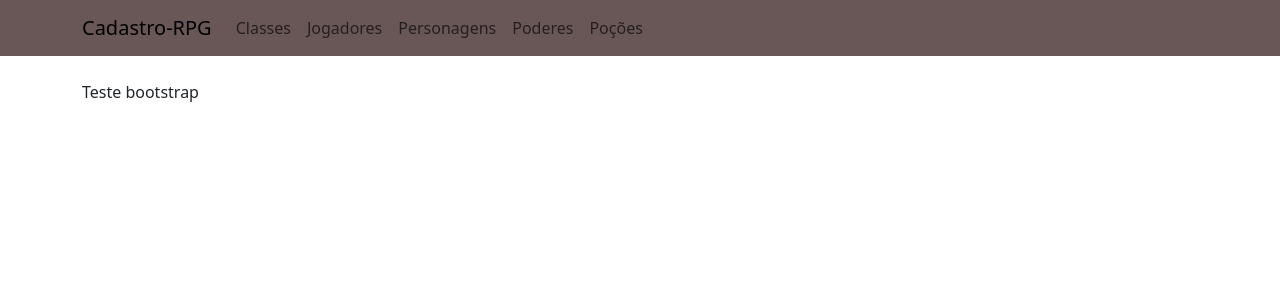
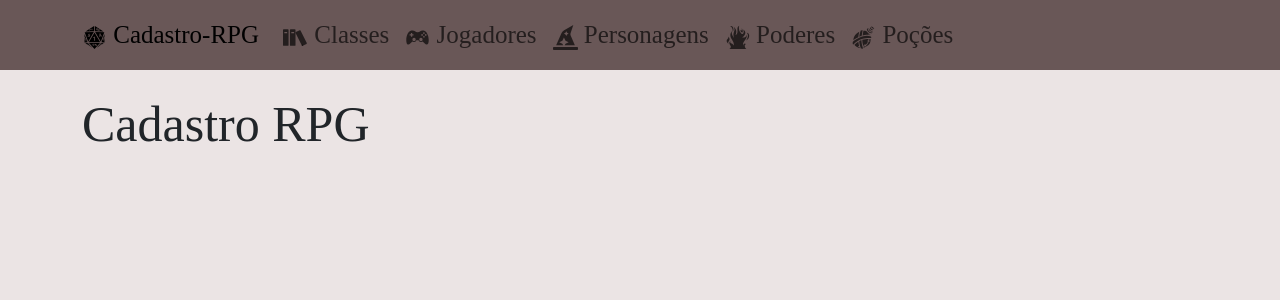
Before and after one commit to JoaoLeo/Cadastro-RPG, a Next.js app: page / in a window 1280 px wide. Shown: the top 300 px of the page. Built offline with nearby package versions, Linux system fonts and the light colour scheme.

Commit message:
adicionando estilo global e começando cabeçalho

```diff
--- a/components/Header.js
+++ b/components/Header.js
@@ -1,21 +1,25 @@
 import 'bootstrap/dist/css/bootstrap.min.css';
 import { Container, Nav, Navbar } from 'react-bootstrap';
+import { GiDiceTwentyFacesOne, GiConsoleController , GiCelebrationFire, GiMagicPotion } from 'react-icons/gi'
+import { ImBooks } from 'react-icons/im'
+import { FaHatWizard } from 'react-icons/fa'
+const headerStyle = {
+    backgroundColor: "#695757",
+    fontSize: "25px"
 
-const headerStyle = {
-    backgroundColor: "#695757"
 }
 const Header = () => {
   return (
     <>
-    <Navbar style={headerStyle} className='mb-4' variant="secondary">
+    <Navbar style={headerStyle} className='mb-4'>
     <Container>
-      <Navbar.Brand href="/"> Cadastro-RPG </Navbar.Brand>
+      <Navbar.Brand style={headerStyle} href="/"> <GiDiceTwentyFacesOne/> Cadastro-RPG </Navbar.Brand>
       <Nav className="me-auto">
-      <Nav.Link href="/classes">  Classes </Nav.Link>
-      <Nav.Link href="/jogadores"> Jogadores</Nav.Link>
-        <Nav.Link href="/personagens">  Personagens </Nav.Link>
-        <Nav.Link href="/poderes">  Poderes </Nav.Link>
-        <Nav.Link href="/pocoes">  Poções </Nav.Link>
+      <Nav.Link href="/classes"> <ImBooks/>  Classes </Nav.Link>
+      <Nav.Link href="/jogadores"> <GiConsoleController/> Jogadores</Nav.Link>
+        <Nav.Link href="/personagens"> <FaHatWizard/>   Personagens </Nav.Link>
+        <Nav.Link href="/poderes"> <GiCelebrationFire/>  Poderes </Nav.Link>
+        <Nav.Link href="/pocoes"> <GiMagicPotion/>  Poções </Nav.Link>
 
       </Nav>
     </Container>
--- a/package.json
+++ b/package.json
@@ -14,6 +14,7 @@
     "react": "18.2.0",
     "react-bootstrap": "^2.7.4",
     "react-dom": "18.2.0",
-    "react-icons": "^4.9.0"
+    "react-icons": "^4.9.0",
+    "styled-components": "^5.3.11"
   }
 }
--- a/pages/index.js
+++ b/pages/index.js
@@ -1,13 +1,15 @@
 import Header from '@/components/Header';
+import GlobalStyle from '@/styles/globalStyle';
 import 'bootstrap/dist/css/bootstrap.min.css';
 import { Container } from 'react-bootstrap';
 
 export default function Home() {
   return (
     <>
+    <GlobalStyle/>
     <Header/>
       <Container>
-        Teste bootstrap
+        <h1> Cadastro RPG </h1>
       </Container>
     </>
   )
--- /dev/null
+++ b/styles/globalStyle.js
@@ -0,0 +1,15 @@
+import { createGlobalStyle } from "styled-components";
+
+export default createGlobalStyle`
+  *
+    body{
+    font-size: 20px;
+    background-color: #ebe4e4;
+    font-family: 'MedievalSharp', cursive;
+  }
+  h1 {
+    font-size: 50px;
+  }
+
+
+`;
```
Also changed, not shown: 1 other file (tests, documents, lock files or other folders).
